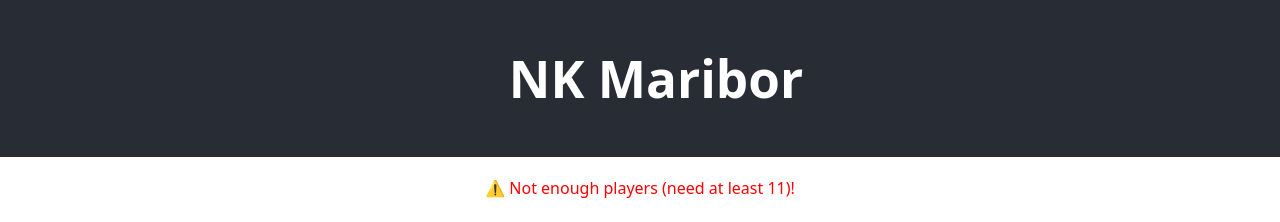
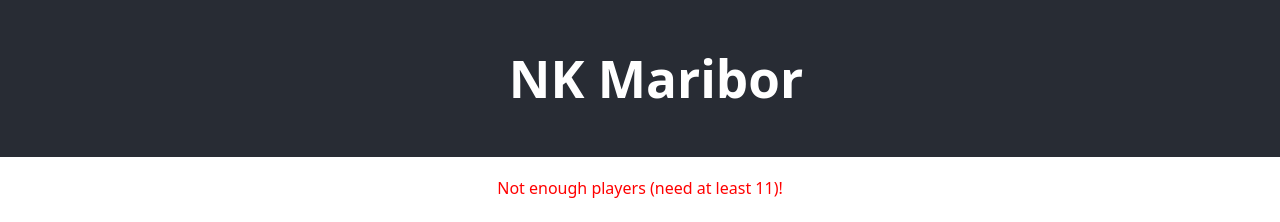
Before and after one commit to pitrek98/team-manager, a React (Vite) app: page /team/4bcf in a window 1280 px wide. Shown: the top 222 px of the page. Built offline with nearby package versions, Linux system fonts and the light colour scheme; data requests are answered from the project's data file.

Commit message:
cosmetic changes

```diff
--- a/src/components/Info.tsx
+++ b/src/components/Info.tsx
@@ -1,5 +1,5 @@
 function Info() {
-    return <p style={{ color: 'green' }}>✅ Team has enough players!</p>;
+    return <p style={{ color: 'green' }}>Team has enough players!</p>;
 }
 
 export default Info;
--- a/src/components/Warning.tsx
+++ b/src/components/Warning.tsx
@@ -1,5 +1,5 @@
 function Warning() {
-    return <p style={{ color: 'red' }}>⚠️ Not enough players (need at least 11)!</p>;
+    return <p style={{ color: 'red' }}>Not enough players (need at least 11)!</p>;
 }
 
 export default Warning;
```
